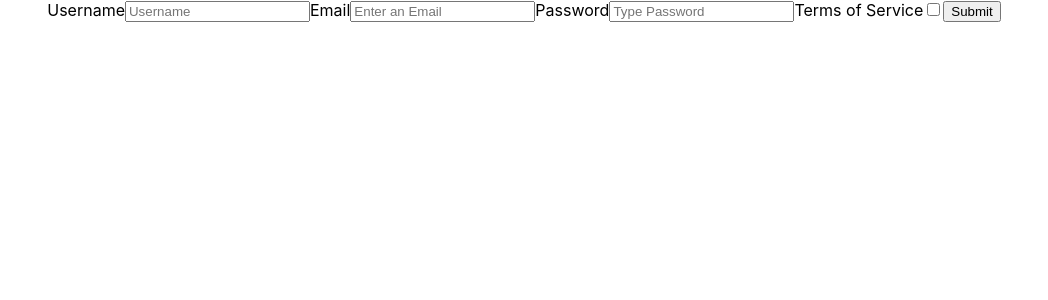
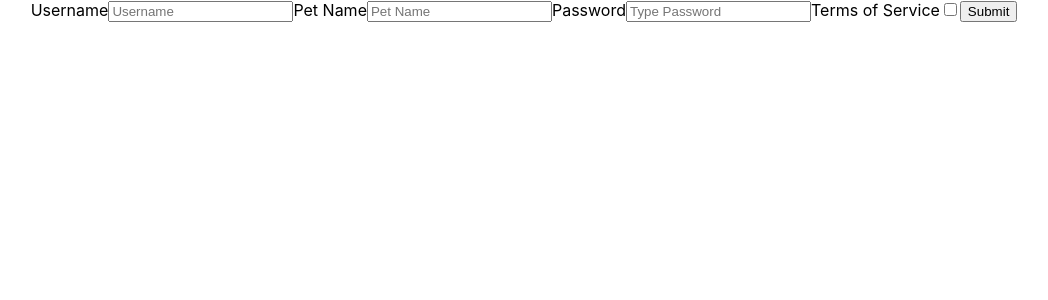
Before and after one commit to Build-Week-Gigapet1/FE, a React (Create React App) app in the folder gigapet1/: page /signup in a window 1280 px wide. Shown: the top 300 px of the page, without its empty margins (116-1164 px from the left). Built offline with nearby package versions, Linux system fonts and the light colour scheme.

Commit message:
Made changes to signup to remove email and add pet name

```diff
--- a/gigapet1/src/components/SignUp.js
+++ b/gigapet1/src/components/SignUp.js
@@ -21,16 +21,16 @@ const MyForm = ({ values, errors, touched, status }) => {
             <p className="errors">{errors.name}</p>
           )}
         </label>
-        <label htmlFor="email">
-          Email
+        <label htmlFor="petname">
+          Pet Name
           <Field
-            id="email"
-            type="email"
-            name="email"
-            placeholder="Enter an Email"
+            id="petname"
+            type="petname"
+            name="petname"
+            placeholder="Pet Name"
           />
-          {touched.email && errors.email && (
-            <p className="errors">{errors.email}</p>
+          {touched.petnames && errors.petnames && (
+            <p className="errors">{errors.petnames}</p>
           )}
         </label>
         <label htmlFor="password">
@@ -55,8 +55,8 @@ const MyForm = ({ values, errors, touched, status }) => {
       {users.map(user => {
         return (
           <ul key={user.id}>
-            <li>Name: {user.name}</li>
-            <li>Email: {user.email}</li>
+            <li>Username: {user.username}</li>
+            <li>Pet: {user.petname}</li>
           </ul>
         );
       })}
@@ -68,7 +68,7 @@ const FormikMyForm = withFormik({
   mapPropsToValues(props) {
     return {
       username: props.username || "",
-      email: props.email || "",
+      petname: props.petname || "",
       password: props.password || "",
       tos: props.tos || false
     };
```
